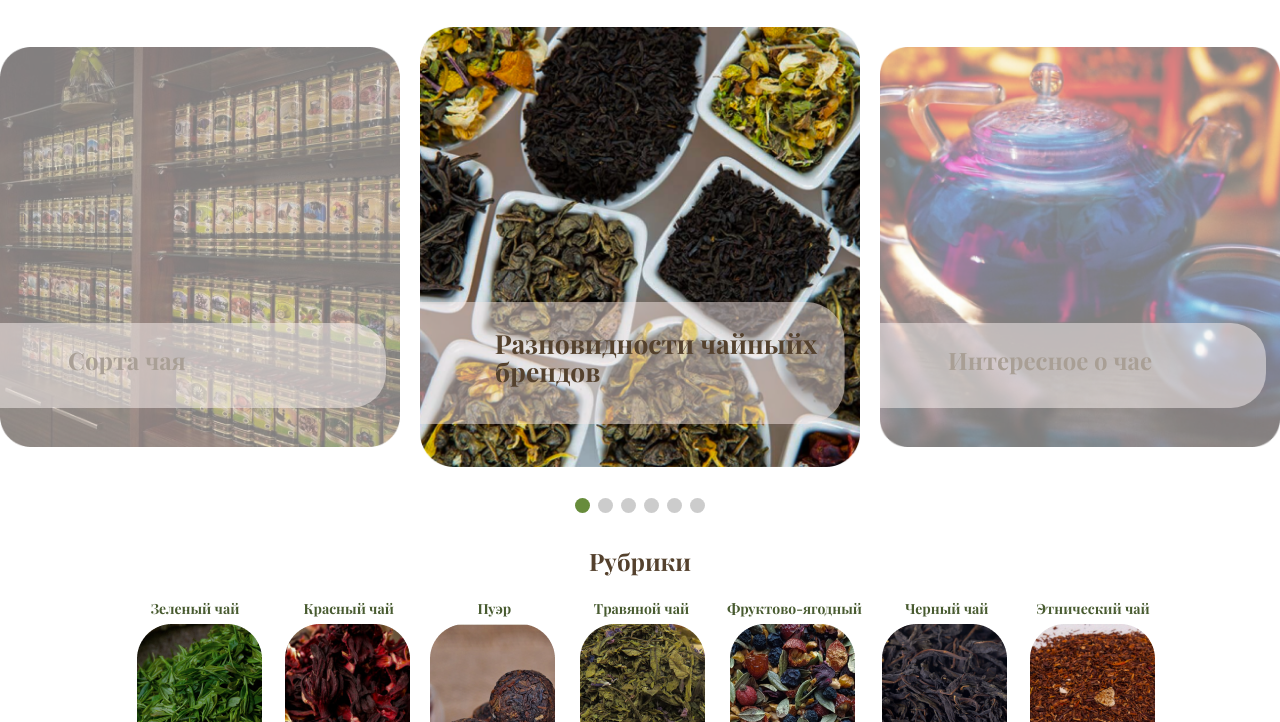
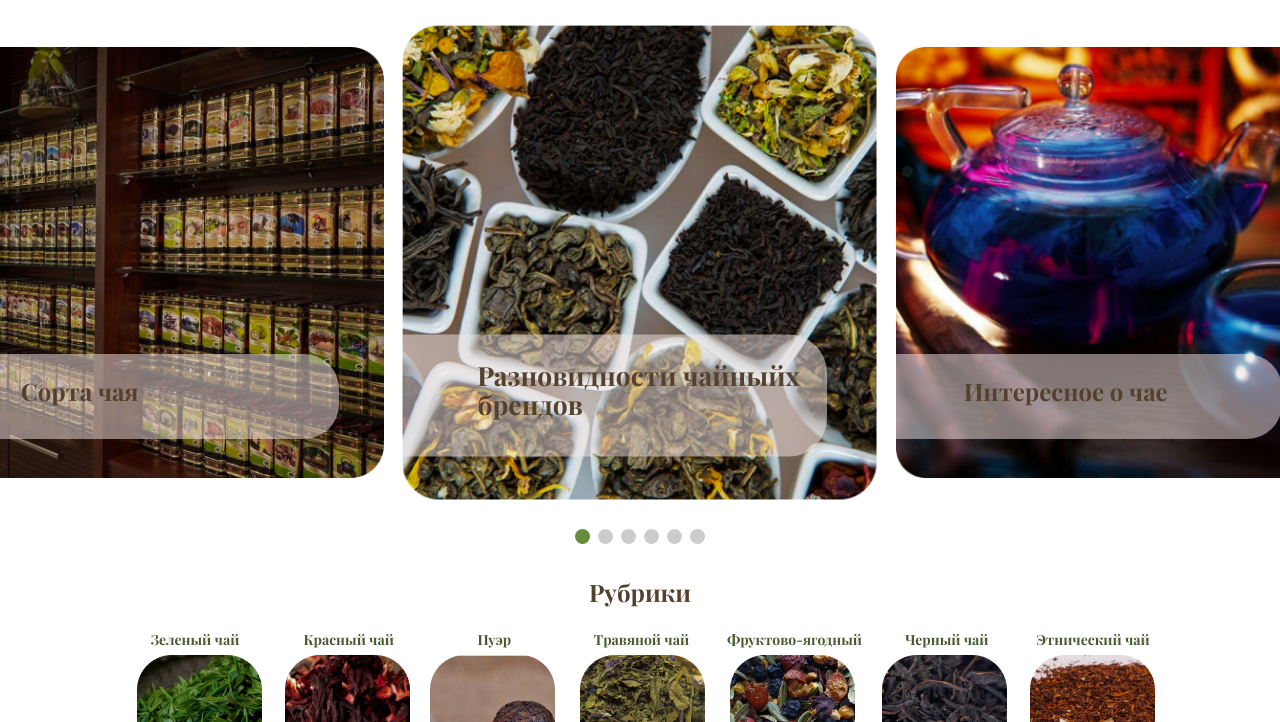
Before and after one commit to Sergey5471/tea, a website: page src/pug/index.pug in a window 1280 px wide. Shown: the part 78-800 px from the top of the page. Drawn offline with nearby package versions, Linux system fonts and the light colour scheme; files that its build step writes are made by us from their sources; files whose address does not match are found by name.

Commit message:
fixed slider

```diff
--- a/src/assets/js/app.js
+++ b/src/assets/js/app.js
@@ -1,6 +1,6 @@
 const swiper = new Swiper('.swiper', {
 	loop: true,
-	slidesPerView: 3,
+	slidesPerView: 2.8,
 	spaceBetween: 40,
 	centeredSlides: true,
 	pagination: {
--- a/src/assets/scss/components/slider.scss
+++ b/src/assets/scss/components/slider.scss
@@ -7,35 +7,35 @@
 	height: 100%;
 	overflow: initial;
 
+
 	&-wrapper {
 
 		align-items: center;
 		margin-bottom: 50px;
+
 	}
 
   	&-slide {
 		display: flex;
 		justify-content: center;
 		align-items: center;
-
-		opacity: 0.5;
 		transition: transform 0.7s;
 
 		&-active {
 			transform: scale(1.10);
-			opacity: 1;
 			transition: transform 0.7s;
-
-			}
+		}
 
 	}
 	&-pagination {
 		position: static;
 	}
+
 	&-pagination-bullet {
 		width: 15px;
 		height: 15px;
 	}
+
 	&-pagination-bullet-active {
 		background-color: rgba(103, 140, 59, 1);
 	}
```
Also changed, not shown: build/assets/css/app.css, build/assets/js/app.js.
